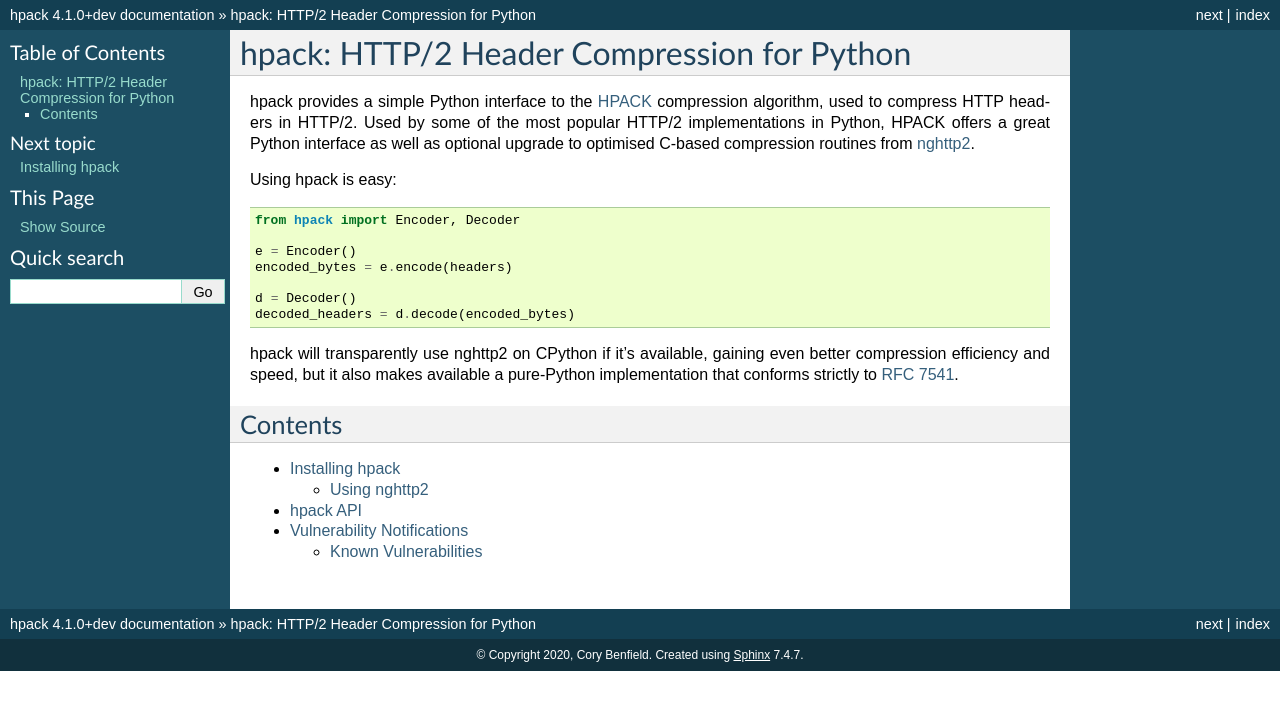
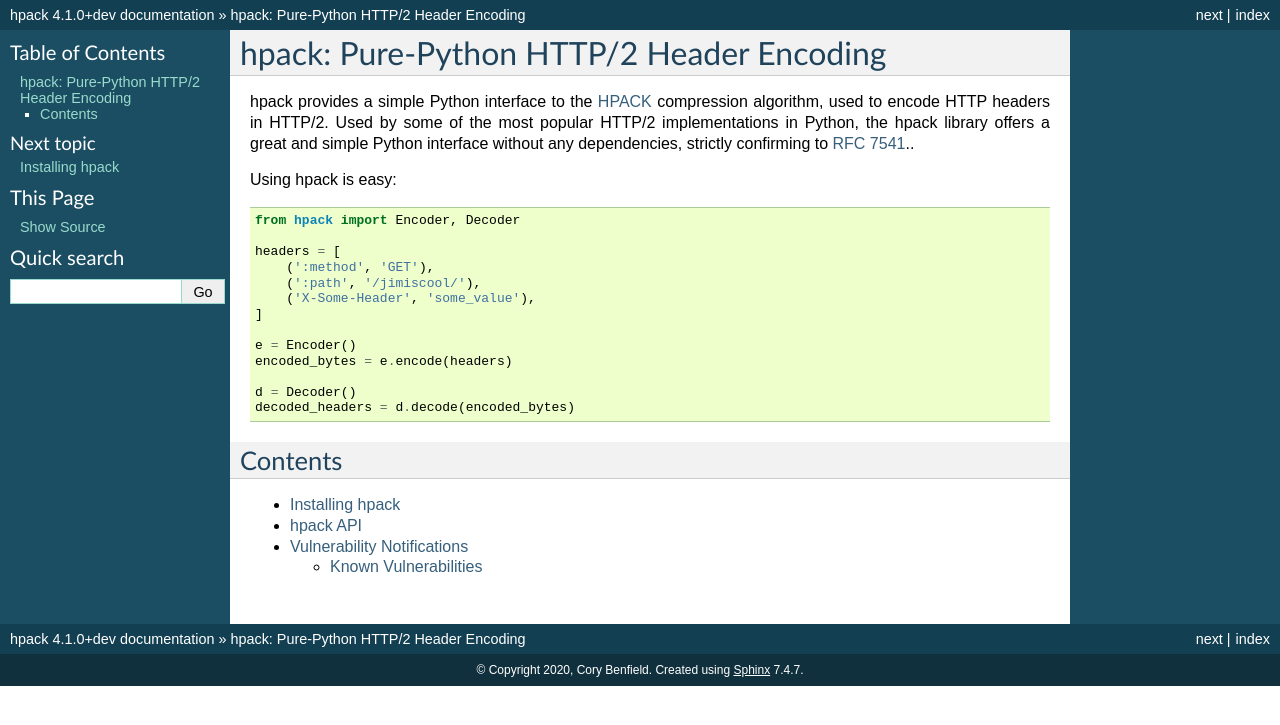
Before and after one commit to python-hyper/hpack, a Sphinx documentation site: the page built from docs/source/index.rst, in a window 1280 px wide. Shown: the top 725 px of the page. Built offline with Sphinx 7.4.7, drawn with Linux system fonts in a browser that asks for light colours.

```diff
--- a/docs/source/index.rst
+++ b/docs/source/index.rst
@@ -1,10 +1,10 @@
-hpack: HTTP/2 Header Compression for Python
-===========================================
+hpack: Pure-Python HTTP/2 Header Encoding
+=========================================
 
 hpack provides a simple Python interface to the `HPACK`_ compression algorithm,
-used to compress HTTP headers in HTTP/2. Used by some of the most popular
-HTTP/2 implementations in Python, HPACK offers a great Python interface as well
-as optional upgrade to optimised C-based compression routines from `nghttp2`_.
+used to encode HTTP headers in HTTP/2. Used by some of the most popular
+HTTP/2 implementations in Python, the hpack library offers a great and simple
+Python interface without any dependencies, strictly confirming to `RFC 7541`_..
 
 Using hpack is easy:
 
@@ -12,15 +12,18 @@ Using hpack is easy:
 
     from hpack import Encoder, Decoder
 
+    headers = [
+        (':method', 'GET'),
+        (':path', '/jimiscool/'),
+        ('X-Some-Header', 'some_value'),
+    ]
+
     e = Encoder()
     encoded_bytes = e.encode(headers)
 
     d = Decoder()
     decoded_headers = d.decode(encoded_bytes)
 
-hpack will transparently use nghttp2 on CPython if it's available, gaining even
-better compression efficiency and speed, but it also makes available a
-pure-Python implementation that conforms strictly to `RFC 7541`_.
 
 Contents
 --------
@@ -34,5 +37,4 @@ Contents
 
 
 .. _HPACK: https://tools.ietf.org/html/rfc7541
-.. _nghttp2: https://nghttp2.org/
 .. _RFC 7541: https://tools.ietf.org/html/rfc7541
```
Also changed, not shown: docs/source/installation.rst (+0 -11 lines).
